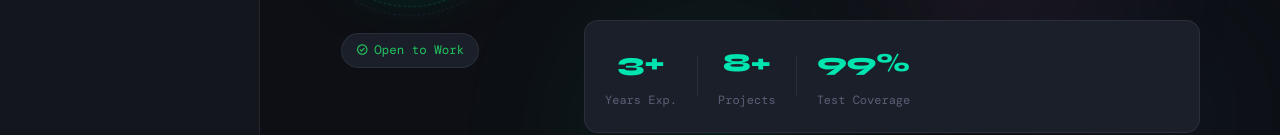
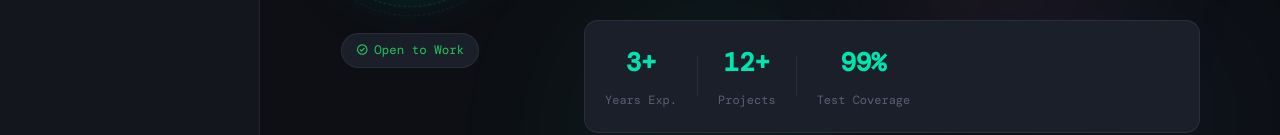
Before and after one commit to MuchiriRobee/portfolio, a plain HTML site: page client/index.html in a window 1280 px wide. Shown: the part 511-646 px from the top of the page. Drawn offline with nearby package versions, Linux system fonts and the light colour scheme.

Commit message:
stat font change

```diff
--- a/client/index.html
+++ b/client/index.html
@@ -120,7 +120,7 @@
           <div class="intro-stats">
             <div class="stat"><span class="stat-num">3+</span><span class="stat-label">Years Exp.</span></div>
             <div class="stat-divider"></div>
-            <div class="stat"><span class="stat-num">8+</span><span class="stat-label">Projects</span></div>
+            <div class="stat"><span class="stat-num">12+</span><span class="stat-label">Projects</span></div>
             <div class="stat-divider"></div>
             <div class="stat"><span class="stat-num">99%</span><span class="stat-label">Test Coverage</span></div>
           </div>
--- a/client/style.css
+++ b/client/style.css
@@ -600,7 +600,7 @@ button { cursor: pointer; font-family: inherit; border: none; background: none;
 
 .stat-num {
   display: block;
-  font-family: var(--font-display);
+  font-family: var(--font-mono);
   font-size: 1.6rem;
   font-weight: 800;
   color: var(--accent);
```
